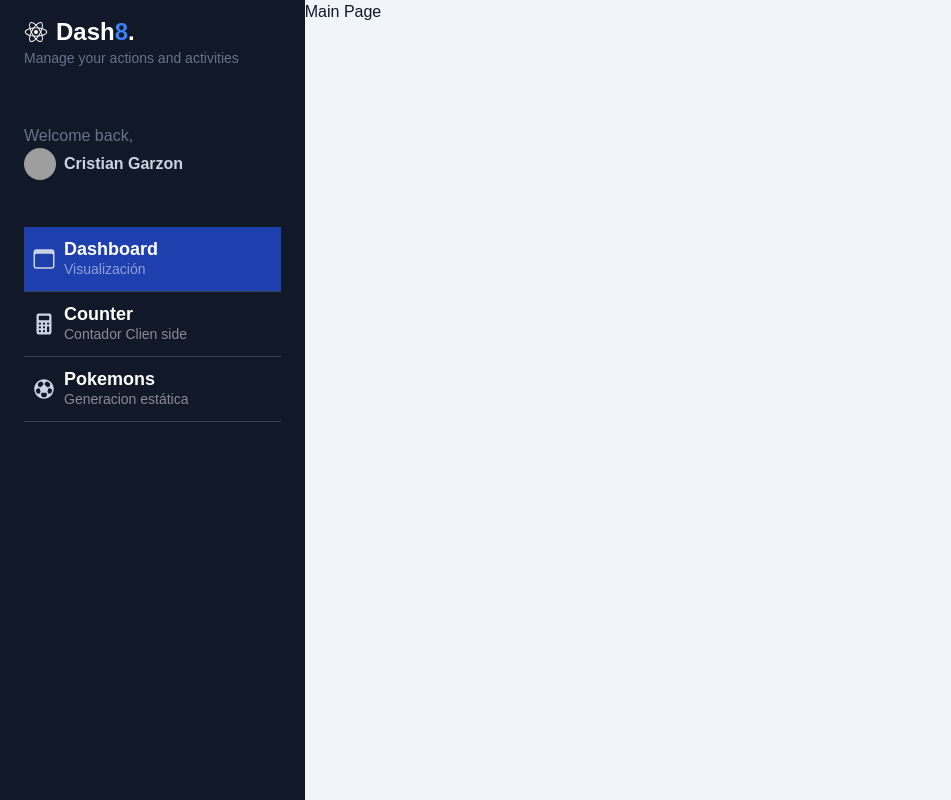
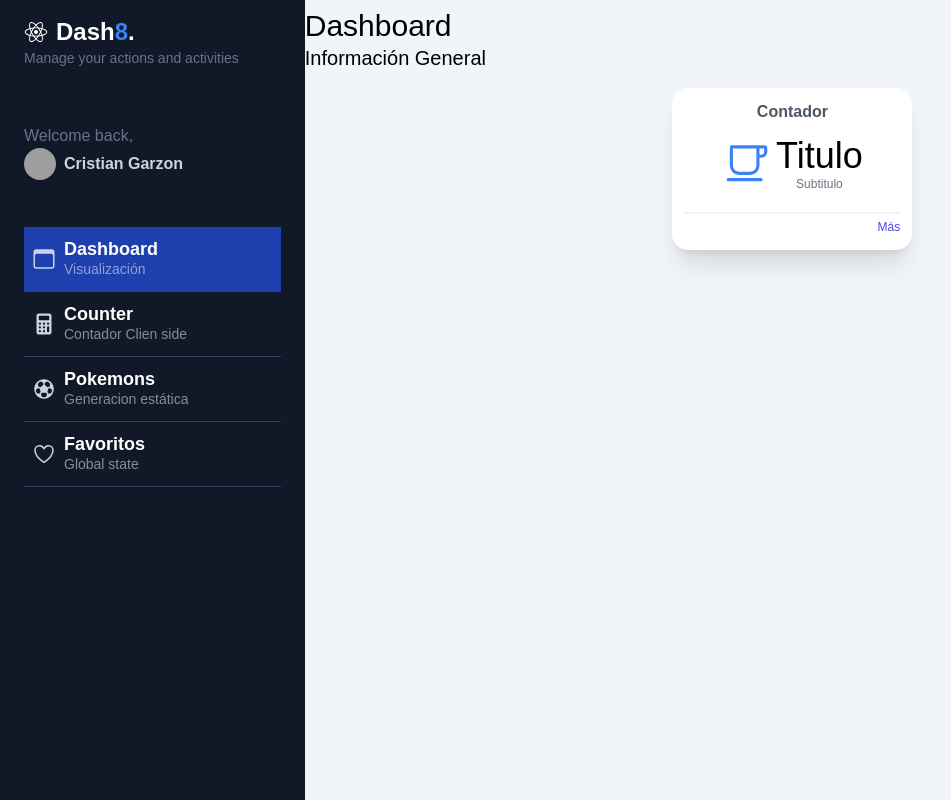
Before and after one commit to cristiangar14/next13Dashboard, a Next.js app: page /dashboard/main in a window 1280 px wide. Shown: the whole page, without its empty margins (0-951 px from the left). Built offline with nearby package versions, Linux system fonts and the light colour scheme; grey boxes are pictures that could not be loaded.

Commit message:
feat(add): hasta el redux del counter

```diff
--- a/package.json
+++ b/package.json
@@ -9,10 +9,12 @@
     "lint": "next lint"
   },
   "dependencies": {
+    "@reduxjs/toolkit": "^2.2.7",
     "next": "14.2.8",
     "react": "^18",
     "react-dom": "^18",
-    "react-icons": "^5.3.0"
+    "react-icons": "^5.3.0",
+    "react-redux": "^9.1.2"
   },
   "devDependencies": {
     "@types/node": "^20",
--- /dev/null
+++ b/src/app/dashboard/favorites/page.tsx
@@ -0,0 +1,20 @@
+import { PokemonGrid } from "@/pokemons";
+import { Metadata } from "next";
+
+export const metadata: Metadata = {
+  title: 'Favoritos',
+  description: 'Pagina de favoritos'
+};
+
+
+
+export default async function  FavoritePage() {
+
+
+  return (
+    <div className="flex flex-col">
+      <span className="text-5xl my-2">Pokemosn favoritos <small className="text-blue-500">Global state</small></span>
+      <PokemonGrid pokemons={ [] } />
+    </div>
+  );
+}
--- a/src/app/dashboard/main/page.tsx
+++ b/src/app/dashboard/main/page.tsx
@@ -1,8 +1,20 @@
+import { SimpleWidget } from "@/components";
+
+
+export const metadata = {
+ title: 'Admin Dashboard',
+ description: 'Admin Dashboard',
+};
 
 export default function MainPage() {
   return (
-    <div>
-      <h1>Main Page</h1>
+    <div className="text-black">
+      <h1 className="mt-2 text-3xl">Dashboard</h1>
+      <span className="text-xl">Información General</span>
+
+      <div className="flex flex-wrap items-center justify-center p-2">
+        <SimpleWidget />
+      </div>
     </div>
   );
 }
--- a/src/app/dashboard/pokemons/page.tsx
+++ b/src/app/dashboard/pokemons/page.tsx
@@ -17,7 +17,7 @@
 
   return (
     <div className="flex flex-col">
-      <span className="text-5xl my-2">Listado de Pokemons <small>estático</small></span>
+      <span className="text-5xl my-2">Listado de Pokemons <small className="text-blue-500">estático</small></span>
       <PokemonGrid pokemons={ pokemons } />
     </div>
   );
--- a/src/app/layout.tsx
+++ b/src/app/layout.tsx
@@ -1,6 +1,7 @@
 import type { Metadata } from "next";
 import localFont from "next/font/local";
 import "./globals.css";
+import { Providers } from "@/store/Providers";
 
 const geistSans = localFont({
   src: "./fonts/GeistVF.woff",
@@ -28,7 +29,9 @@
       <body
         className={`${geistSans.variable} ${geistMono.variable} antialiased`}
       >
-        {children}
+        <Providers>
+          {children}
+        </Providers>
       </body>
     </html>
   );
--- a/src/components/Sidebar.tsx
+++ b/src/components/Sidebar.tsx
@@ -1,5 +1,5 @@
 import Image from "next/image"
-import { IoBrowsersOutline, IoCalculator, IoFootball, IoLogoReact } from "react-icons/io5"
+import { IoBrowsersOutline, IoCalculator, IoFootball, IoHeartOutline, IoLogoReact } from "react-icons/io5"
 import { SidebarMenuItem } from "./SidebarMenuItem"
 
 const menuItems = [
@@ -20,6 +20,12 @@
     icon: <IoFootball size={24}/>,
     title: 'Pokemons',
     subtitle: 'Generacion estática'
+  },
+  {
+    path: '/dashboard/favorites',
+    icon: <IoHeartOutline size={24} />,
+    title: 'Favoritos',
+    subtitle: 'Global state'
   }
 ]
 
--- /dev/null
+++ b/src/components/SimpleWidget.tsx
@@ -0,0 +1,29 @@
+import { IoCafeOutline } from "react-icons/io5"
+
+export const SimpleWidget = () => {
+  return (
+    <div className="bg-white shadow-xl p-3 sm:min-w-[25%] min-w-full  rounded-2xl border-1 border-gray-50 mx-2 my-2">
+      <div className="flex flex-col">
+        <div>
+          <h2 className="font-bold text-gray-600 text-center">Contador</h2>
+        </div>
+        <div className="my-3">
+          <div className="flex flex-row items-center justify-center space-x-1 ">
+            <div id="icon">
+              <IoCafeOutline size={50} className="text-blue-500" />
+            </div>
+            <div id="temp" className="text-center">
+              <h4 className="text-4xl">Titulo</h4>
+              <p className="text-xs text-gray-500">Subtitulo</p>
+            </div>
+          </div>
+        </div>
+
+        <div className="w-full place-items-end text-right border-t-2 border-gray-100 mt-2">
+            <a href="#" className="text-indigo-600 text-xs font-medium">Más</a>
+        </div>
+
+      </div>
+    </div>
+  )
+}
--- a/src/components/index.ts
+++ b/src/components/index.ts
@@ -1,2 +1,3 @@
 export { Sidebar } from "./Sidebar";
 export { SidebarMenuItem } from './SidebarMenuItem';
+export { SimpleWidget } from './SimpleWidget';
--- a/src/shopping-cart/components/CartCounter.tsx
+++ b/src/shopping-cart/components/CartCounter.tsx
@@ -1,29 +1,27 @@
 'use client'
-import { useState } from "react";
+import { useAppDispatch, useAppSelector } from "@/store";
+import { addOne, initCounterState, substractOne } from "@/store/counter/counterSlice";
+import { useEffect } from "react";
 interface props {
   value: number;
 }
 export const CartCounter = ({ value = 0 }: props) => {
-  const [count, setCount] = useState(value);
+  const count = useAppSelector((state) => state.counter.count);
+  const dispach = useAppDispatch();
 
-  const handleCount = (type: string) => {
-    if (type === 'substrac' && count > 0) {
-      setCount(count - 1);
-    }
+  useEffect(() => {
+    dispach( initCounterState(value) )
+  }, [dispach, value]);
 
-    if (type === 'sum') {
-      setCount(count + 1);
-    }
-  }
   return (
     <>
     <span className="text-9xl">{count}</span>
       <div className="flex">
         <button
-         onClick={() => handleCount('sum')}
+         onClick={() => dispach( addOne() )}
         className="flex items-center justify-center p-2 rounded-xl bg-gray-900 text-white hover:bg-gray-600 transition-all w-[100px] mr-2">+1</button>
         <button
-          onClick={() => handleCount('substrac')}
+          onClick={() =>dispach( substractOne() )}
         className="flex items-center justify-center p-2 rounded-xl bg-gray-900 text-white hover:bg-gray-600 transition-all w-[100px] ">-1</button>
       </div>
     </>
--- /dev/null
+++ b/src/store/Providers.tsx
@@ -0,0 +1,15 @@
+'use client'
+import { Provider } from "react-redux"
+import { store } from "./"
+
+interface Props {
+  children: React.ReactNode
+};
+
+export const Providers = ({ children }: Props) => {
+  return (
+    <Provider store={store} >
+      { children }
+    </Provider>
+  )
+}
--- /dev/null
+++ b/src/store/counter/counterSlice.ts
@@ -0,0 +1,44 @@
+import { createSlice, PayloadAction } from '@reduxjs/toolkit'
+
+interface CounterState {
+  count: number;
+  isReady: boolean;
+}
+
+const initialState: CounterState = {
+  count: 5,
+  isReady: false
+}
+
+const counterSlice = createSlice({
+  name: 'counter',
+  initialState,
+  reducers: {
+
+    initCounterState(state, action: PayloadAction<number>){
+      if (state.isReady) return
+
+      state.count = action.payload;
+      state.isReady = true;
+    },
+
+    addOne(state){
+      state.count++;
+    },
+
+    substractOne(state) {
+      if(state.count === 0) return;
+
+      state.count--;
+    },
+
+    resetCount(state, action: PayloadAction<number>){
+      if(action.payload < 0) action.payload = 0;
+      state.count = action.payload;
+    }
+  }
+});
+
+export const {addOne, substractOne, resetCount, initCounterState} = counterSlice.actions;
+
+export default counterSlice.reducer;
--- /dev/null
+++ b/src/store/index.ts
@@ -0,0 +1,19 @@
+import { configureStore } from '@reduxjs/toolkit'
+
+import counterReducer from './counter/counterSlice'
+import { useDispatch, useSelector } from 'react-redux';
+
+export const store = configureStore({
+  reducer: {
+    counter: counterReducer,
+  },
+})
+
+// Infer the `RootState` and `AppDispatch` types from the store itself
+export type RootState = ReturnType<typeof store.getState>;
+// Inferred type: {posts: PostsState, comments: CommentsState, users: UsersState}
+export type AppDispatch = typeof store.dispatch;
+
+// Use throughout your app instead of plain `useDispatch` and `useSelector`
+export const useAppDispatch = useDispatch.withTypes<AppDispatch>();
+export const useAppSelector = useSelector.withTypes<RootState>();
```
Also changed, not shown: 1 other file (tests, documents, lock files or other folders).
